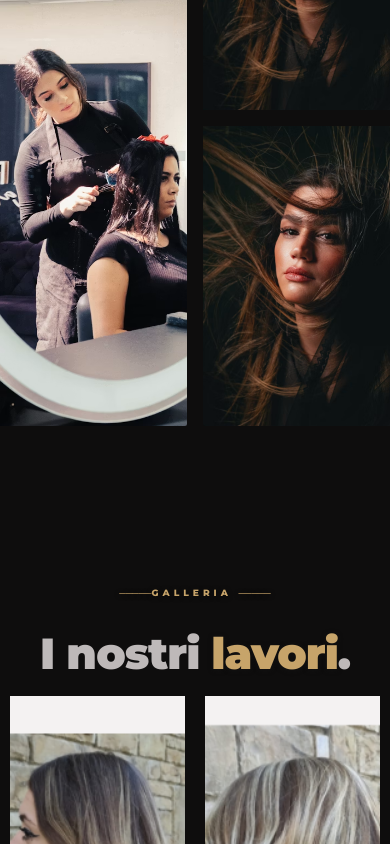
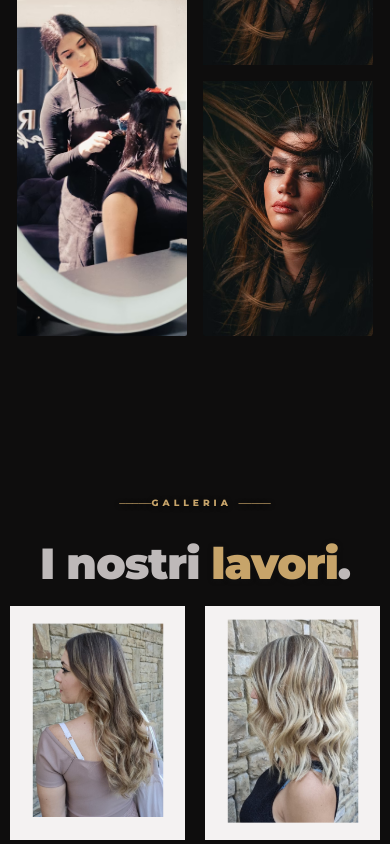
Before and after one commit to Nicolebalzano/Hairtistweb, a React (Vite) app: page / in a window 390 px wide. Shown: the part 5220-6064 px from the top of the page. Built offline with nearby package versions, Linux system fonts and the light colour scheme.

Commit message:
modifiche immagini grandezze

```diff
--- a/src/App.css
+++ b/src/App.css
@@ -460,7 +460,7 @@ ul span {
   border-radius: 2px;
 }
 .esperienza-2 img {
-  width: 200px;
+  max-width: 200px;
   transition: trasnform 0.35 ease;
   display: block;
 }
@@ -500,7 +500,6 @@ ul span {
 }
 .item {
   width: 100%;
-  height: 500px;
   overflow: hidden;
 }
 
@@ -618,12 +617,34 @@ ul span {
   color: #0e0d0dd7;
   background-color: #c7a46a;
   padding: 15px 30px;
+  transition: transform 3.5 ease;
+  transition:
+    transform 0.35s ease,
+    border 0.35s ease;
 }
 .buttons-style-2 {
   color: #e8e8e8;
   padding: 15px 30px;
   border: 0.5px solid #e6e0e096;
+  transition:
+    transform 0.35s ease,
+    border 0.35s ease;
 }
+.your-style .hero-title {
+  text-align: center;
+}
+.buttons-style-1:hover {
+  transition: scale(1.07);
+  background-color: #f7bd60be;
+  box-shadow: 3px 1px 21px #c6c0c059;
+  transform: translateY(-5px) scale(1.02);
+}
+.buttons-style-2:hover {
+  border: 1px solid #f7bd60be;
+  color: #f7bd60be;
+  transform: translateY(-5px) scale(1.02);
+}
+
 /* RESPONSIVE */
 @media (max-width: 600px) {
   .hero {
@@ -779,6 +800,11 @@ ul span {
     padding-top: 50px;
     gap: 1rem;
   }
+  .esperienza-2 img {
+    max-width: 170px;
+    transition: trasnform 0.35 ease;
+    display: block;
+  }
   .esperienza-logo-text {
     padding: 5px;
   }
```
